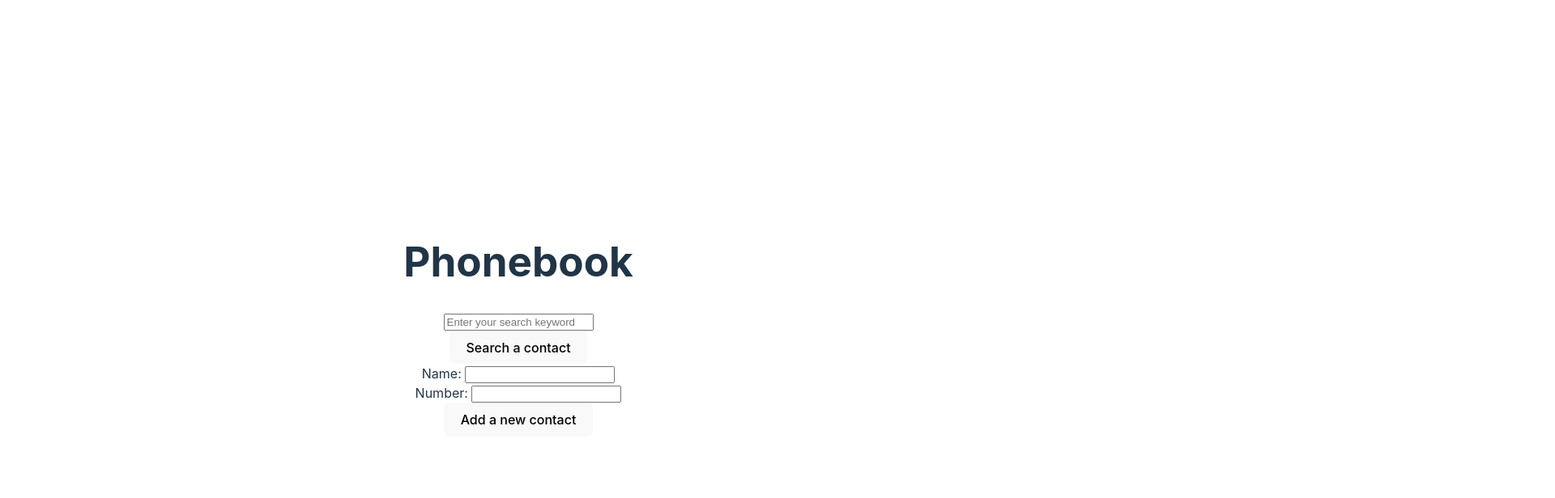
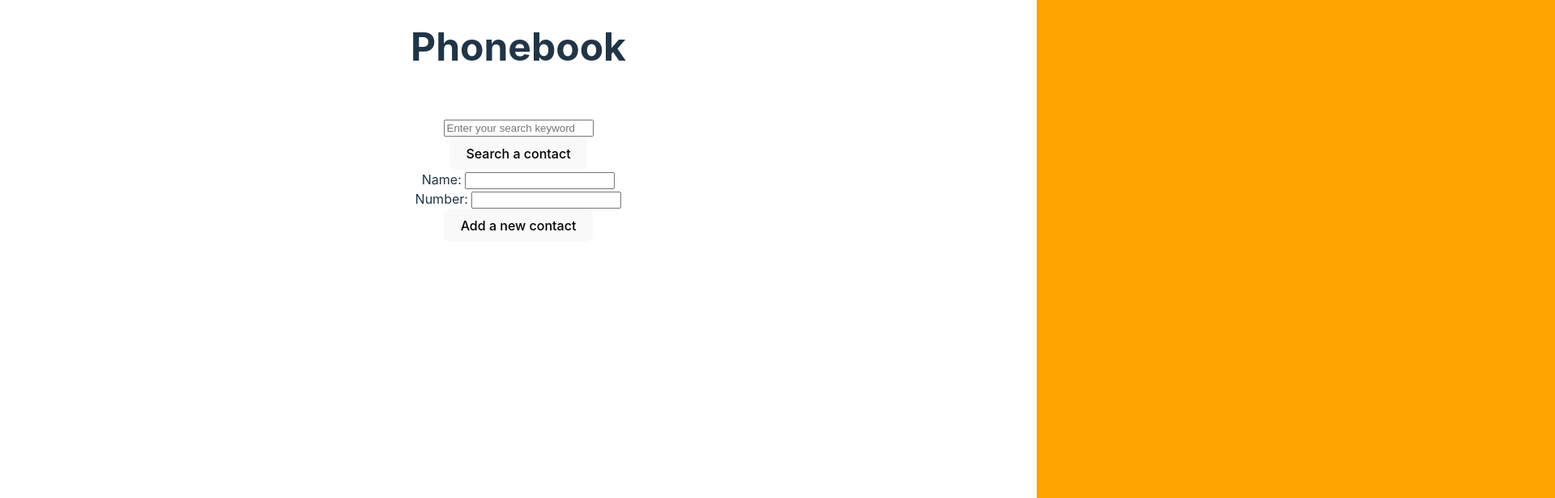
Before and after one commit to priakhina/Phonebook, a React (Vite) app in the folder frontend/: page / in a window 1280 px wide. Shown: the top 616 px of the page at 81% size, 1920 px wide, since content can reach past the window. Built offline with nearby package versions, Linux system fonts and the light colour scheme; data requests are answered from the project's data file.

Commit message:
Split the UI into two parts: one for the search filter and the other for the search result

```diff
--- a/frontend/src/App.css
+++ b/frontend/src/App.css
@@ -1,6 +1,36 @@
 #root {
-  max-width: 1280px;
+  width: 100%;
+  height: 100vh;
   margin: 0 auto;
-  padding: 2rem;
   text-align: center;
 }
+
+.app-wrapper {
+  height: 100%;
+  display: flex;
+  justify-content: space-between;
+}
+
+.main-view {
+  flex: 1 0 100%;
+}
+
+.contacts-view {
+  flex: 0 0 50%;
+  background: orange;
+}
+
+.app-wrapper.active-search > .main-view {
+  animation-name: shrinkWidth;
+  animation-duration: 0.7s;
+  animation-fill-mode: forwards;
+}
+
+@keyframes shrinkWidth {
+  from {
+    flex-basis: 100%;
+  }
+  to {
+    flex-basis: 50%;
+  }
+}
--- a/frontend/src/App.jsx
+++ b/frontend/src/App.jsx
@@ -12,6 +12,7 @@ const App = () => {
   const [newContactNumber, setNewContactNumber] = useState('');
   const [searchKeyword, setSearchKeyword] = useState('');
   const [searchResult, setSearchResult] = useState([]);
+  const [isSearchActive, setIsSearchActive] = useState(false);
 
   useEffect(() => {
     contactService
@@ -118,11 +119,17 @@ const App = () => {
         contact.name.toLowerCase().includes(searchKeyword.toLowerCase().trim())
       );
     }
+    if (matchedContacts.length !== 0) {
       setSearchResult(matchedContacts);
+      setIsSearchActive(true);
+    }
   };
 
   return (
-    <div>
+    <div
+      className={isSearchActive ? 'app-wrapper active-search' : 'app-wrapper'}
+    >
+      <div className='main-view'>
         <h1>Phonebook</h1>
         <SearchFilter
           searchKeyword={searchKeyword}
@@ -136,7 +143,10 @@ const App = () => {
           onNewContactNumberChange={handleNewContactNumberChange}
           onFormSubmit={handleFormSubmit}
         />
+      </div>
+      <div className='contacts-view'>
         <Contacts contacts={searchResult} onContactDelete={deleteContact} />
+      </div>
     </div>
   );
 };
--- a/frontend/src/index.css
+++ b/frontend/src/index.css
@@ -27,13 +27,14 @@ body {
   margin: 0;
   display: flex;
   place-items: center;
-  min-width: 320px;
-  min-height: 100vh;
+  width: 100%;
+  height: 100%;
 }
 
 h1 {
-  font-size: 3.2em;
+  font-size: 3rem;
   line-height: 1.1;
+  margin-bottom: 3.75rem;
 }
 
 button {
```
Lines whose indentation alone changed are shown as unchanged.
